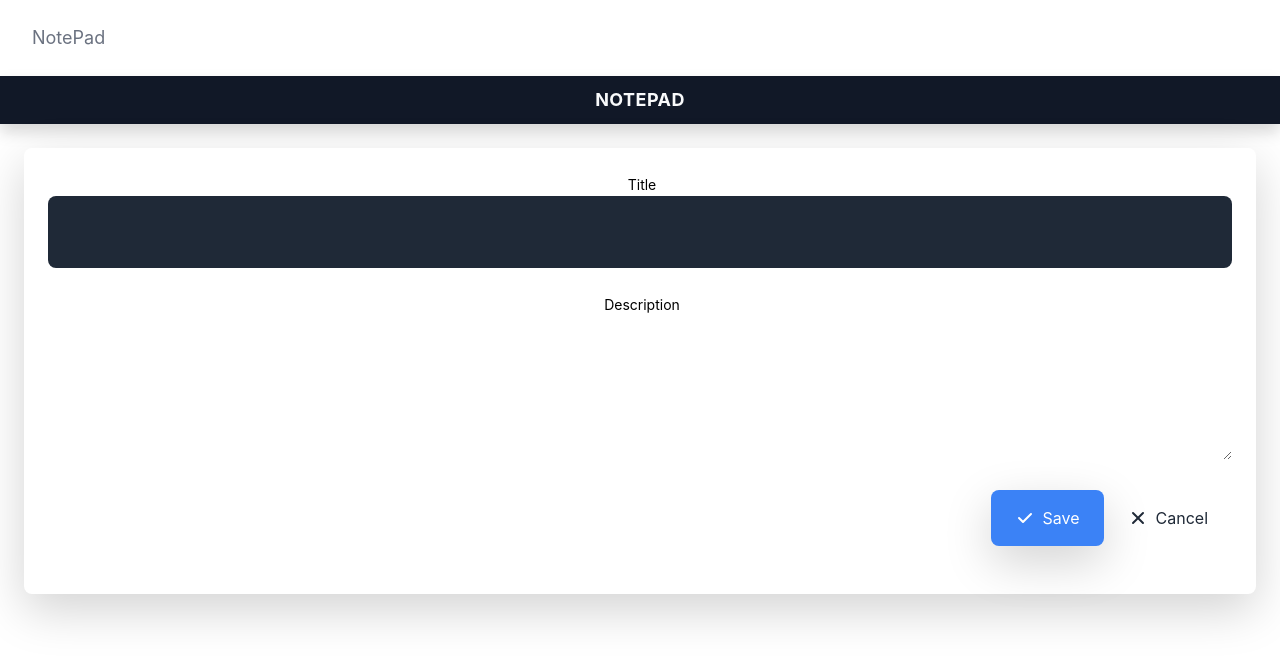
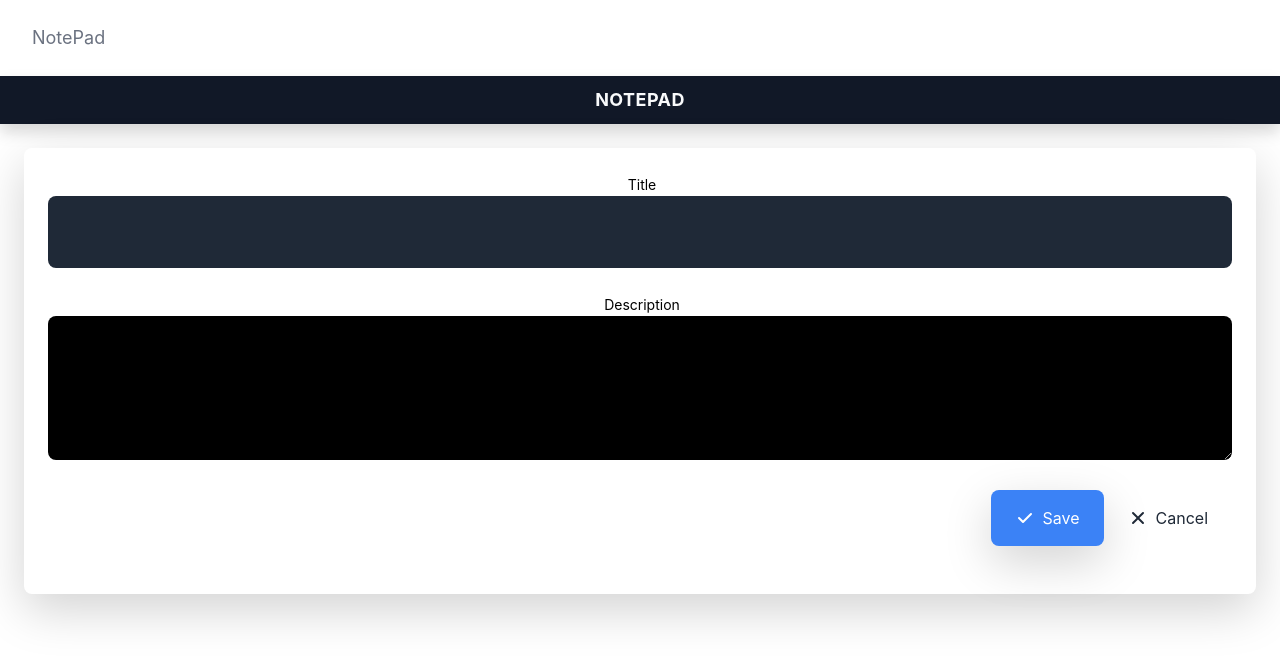
Before and after one commit to PranavBhalerao-10/Notepad, a React (Create React App) app: page /create in a window 1280 px wide. Shown: the top 662 px of the page. Built offline with nearby package versions, Linux system fonts and the light colour scheme.

Commit message:
small UI change

```diff
--- a/src/components/CreateNote/CreateNote.component.jsx
+++ b/src/components/CreateNote/CreateNote.component.jsx
@@ -37,7 +37,7 @@ const CreateNote = () => {
                     <label htmlFor="title" className="text-black text-sm ml-1">Title</label>
                     <input value={title} onChange={(e) => setTitle(e.target.value)} type="text" className="w-full p-4 rounded-lg outline-none text-gray-300 bg-gray-800 block mb-4 " id="title" name="title" />
                     <label htmlFor="body" className="text-black text-sm ml-1">Description</label>
-                    <textarea value={body} onChange={(e) => setBody(e.target.value)} type="text" className="w-full h-36 p-4 rounded-lg text-gray-300 bg-gray-800 outline-none bg-transparent mb-4" id="body" name="title" />
+                    <textarea value={body} onChange={(e) => setBody(e.target.value)} type="text" className="w-full h-36 p-4 rounded-lg text-gray-300 bg-gray-800 outline-none bg-black mb-4" id="body" name="title" />
                     <div className="flex justify-between items-center">
                         <div>
                         </div>
```
